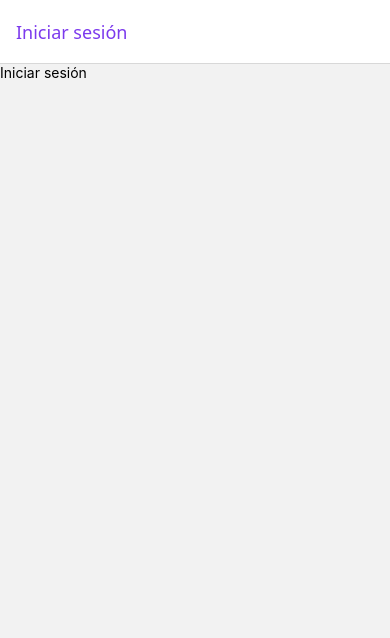
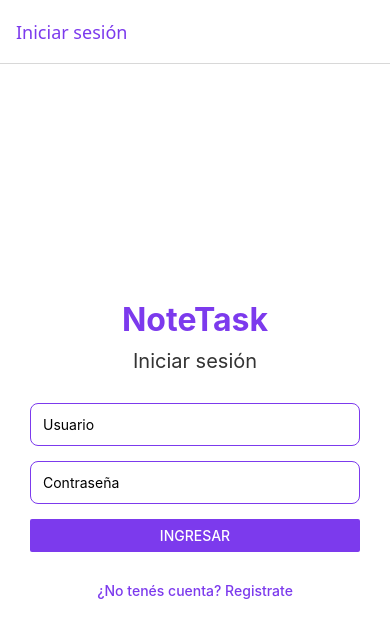
Before and after one commit to selnook/notetask-istea, a React Native app: screen /Login in a window 390 px wide. Shown: the top 638 px of the page. Built offline with nearby package versions, Linux system fonts and the light colour scheme.

Commit message:
login y registro

```diff
--- a/package.json
+++ b/package.json
@@ -3,6 +3,7 @@
   "version": "1.0.0",
   "main": "index.js",
   "dependencies": {
+    "@react-native-async-storage/async-storage": "2.2.0",
     "@react-navigation/native": "^7.5.0",
     "@react-navigation/native-stack": "^7.20.0",
     "expo": "~57.0.27",
--- a/src/screens/LoginScreen.js
+++ b/src/screens/LoginScreen.js
@@ -1,9 +1,126 @@
-import { View, Text } from 'react-native';
+import { useState } from 'react';
+import {
+  View,
+  Text,
+  TextInput,
+  Button,
+  TouchableOpacity,
+  StyleSheet,
+  Alert,
+} from 'react-native';
+import AsyncStorage from '@react-native-async-storage/async-storage';
 
-export default function LoginScreen() {
+export default function LoginScreen({ navigation }) {
+  const [usuario, setUsuario] = useState('');
+  const [contrasena, setContrasena] = useState('');
+
+  const iniciarSesion = async () => {
+    if (usuario === '' || contrasena === '') {
+      Alert.alert('Error', 'Completá todos los campos');
+      return;
+    }
+
+    try {
+      const usuarioGuardado = await AsyncStorage.getItem('usuarioRegistrado');
+
+      if (usuarioGuardado === null) {
+        Alert.alert('Error', 'No hay ningún usuario registrado');
+        return;
+      }
+
+      const datosUsuario = JSON.parse(usuarioGuardado);
+
+      if (
+        usuario === datosUsuario.usuario &&
+        contrasena === datosUsuario.contrasena
+      ) {
+        navigation.navigate('Home');
+      } else {
+        Alert.alert('Error', 'Usuario o contraseña incorrectos');
+      }
+    } catch (error) {
+      Alert.alert('Error', 'No se pudo iniciar sesión');
+    }
+  };
+
   return (
-    <View>
-      <Text>Iniciar sesión</Text>
+    <View style={estilos.contenedor}>
+      <Text style={estilos.titulo}>NoteTask</Text>
+      <Text style={estilos.subtitulo}>Iniciar sesión</Text>
+
+      <TextInput
+        style={estilos.entrada}
+        placeholder="Usuario"
+        value={usuario}
+        onChangeText={setUsuario}
+      />
+
+      <TextInput
+        style={estilos.entrada}
+        placeholder="Contraseña"
+        value={contrasena}
+        onChangeText={setContrasena}
+        secureTextEntry
+      />
+
+      <Button
+        title="Ingresar"
+        color="#7C3AED"
+        onPress={iniciarSesion}
+      />
+
+      <TouchableOpacity
+        style={estilos.botonRegistro}
+        onPress={() => navigation.navigate('Register')}
+      >
+        <Text style={estilos.textoRegistro}>
+          ¿No tenés cuenta? Registrate
+        </Text>
+      </TouchableOpacity>
     </View>
   );
 }
+
+const estilos = StyleSheet.create({
+  contenedor: {
+    flex: 1,
+    padding: 30,
+    justifyContent: 'center',
+    backgroundColor: '#FFFFFF',
+  },
+
+  titulo: {
+    fontSize: 32,
+    fontWeight: 'bold',
+    textAlign: 'center',
+    color: '#7C3AED',
+    marginBottom: 10,
+  },
+
+  subtitulo: {
+    fontSize: 20,
+    textAlign: 'center',
+    color: '#333333',
+    marginBottom: 30,
+  },
+
+  entrada: {
+    borderWidth: 1,
+    borderColor: '#7C3AED',
+    borderRadius: 8,
+    padding: 12,
+    marginBottom: 15,
+    backgroundColor: '#FFFFFF',
+  },
+
+  botonRegistro: {
+    marginTop: 20,
+    padding: 10,
+  },
+
+  textoRegistro: {
+    textAlign: 'center',
+    color: '#7C3AED',
+    fontWeight: '500',
+  },
+});
--- a/src/screens/RegisterScreen.js
+++ b/src/screens/RegisterScreen.js
@@ -1,9 +1,92 @@
-import { View, Text } from 'react-native';
+import { useState } from 'react';
+import {
+  View,
+  Text,
+  TextInput,
+  Button,
+  StyleSheet,
+  Alert,
+} from 'react-native';
+import AsyncStorage from '@react-native-async-storage/async-storage';
 
-export default function RegisterScreen() {
+export default function RegisterScreen({ navigation }) {
+  const [usuario, setUsuario] = useState('');
+  const [contrasena, setContrasena] = useState('');
+
+  const registrarUsuario = async () => {
+    if (usuario === '' || contrasena === '') {
+      Alert.alert('Error', 'Completá todos los campos');
+      return;
+    }
+
+    const datosUsuario = {
+      usuario: usuario,
+      contrasena: contrasena,
+    };
+
+    try {
+      await AsyncStorage.setItem(
+        'usuarioRegistrado',
+        JSON.stringify(datosUsuario)
+      );
+
+      Alert.alert('Registro exitoso', 'Usuario registrado correctamente');
+      navigation.goBack();
+    } catch (error) {
+      Alert.alert('Error', 'No se pudo registrar el usuario');
+    }
+  };
+
   return (
-    <View>
-      <Text>Registro</Text>
+    <View style={estilos.contenedor}>
+      <Text style={estilos.titulo}>Crear cuenta</Text>
+
+      <TextInput
+        style={estilos.entrada}
+        placeholder="Usuario"
+        value={usuario}
+        onChangeText={setUsuario}
+      />
+
+      <TextInput
+        style={estilos.entrada}
+        placeholder="Contraseña"
+        value={contrasena}
+        onChangeText={setContrasena}
+        secureTextEntry
+      />
+
+      <Button
+        title="Registrarse"
+        color="#7C3AED"
+        onPress={registrarUsuario}
+      />
     </View>
   );
 }
+
+const estilos = StyleSheet.create({
+  contenedor: {
+    flex: 1,
+    justifyContent: 'center',
+    padding: 30,
+    backgroundColor: '#FFFFFF',
+  },
+
+  titulo: {
+    fontSize: 28,
+    fontWeight: 'bold',
+    textAlign: 'center',
+    color: '#7C3AED',
+    marginBottom: 30,
+  },
+
+  entrada: {
+    borderWidth: 1,
+    borderColor: '#7C3AED',
+    borderRadius: 8,
+    padding: 12,
+    marginBottom: 15,
+    backgroundColor: '#FFFFFF',
+  },
+});
```
Also changed, not shown: 1 other file (tests, documents, lock files or other folders).
